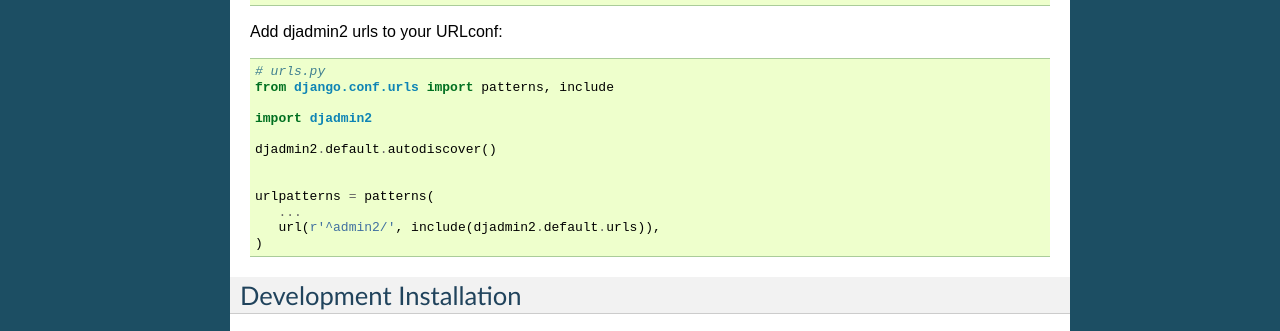
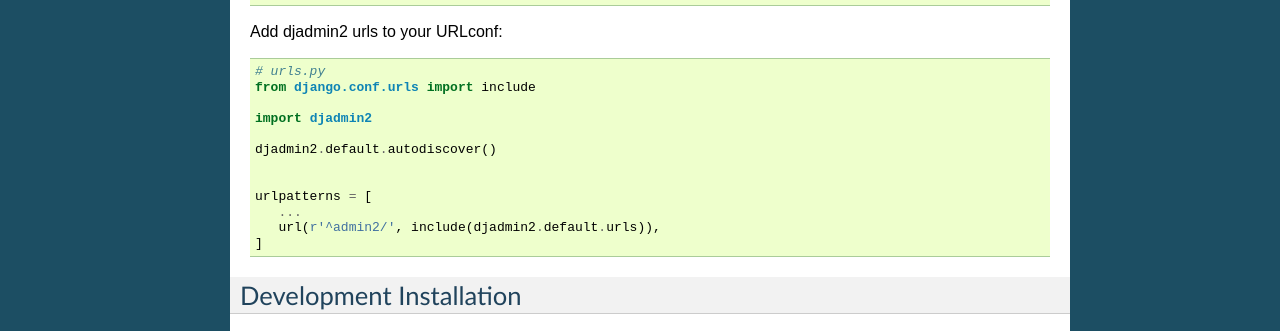
Before and after one commit to jazzband/django-admin2, a Sphinx documentation site: the page built from docs/installation.rst, in a window 1280 px wide. Shown: the part 413-744 px from the top of the page. Built offline with Sphinx 7.4.7, drawn with Linux system fonts in a browser that asks for light colours; pages that are not in the unit, such as notebooks, are missing from menus.

Commit message:
Update docs

```diff
--- a/docs/installation.rst
+++ b/docs/installation.rst
@@ -33,17 +33,17 @@
 .. code-block:: python
 
    # urls.py
-   from django.conf.urls import patterns, include
+   from django.conf.urls import include
 
    import djadmin2
 
    djadmin2.default.autodiscover()
 
 
-   urlpatterns = patterns(
+   urlpatterns = [
       ...
       url(r'^admin2/', include(djadmin2.default.urls)),
-   )
+   ]
 
 Development Installation
 =========================
--- a/docs/ref/themes.rst
+++ b/docs/ref/themes.rst
@@ -8,7 +8,7 @@
 A Django Admin 2 theme is merely a packaged Django app. Here are the necessary steps to create a theme called '*dandy*':
 
 
-1. Make sure you have Django 1.5 or higher installed.
+1. Make sure you have Django 1.8 or higher installed.
 ~~~~~~~~~~~~~~~~~~~~~~~~~~~~~~~~~~~~~~~~~~~~~~~~~~~~~
 
 .. code-block:: python
```
